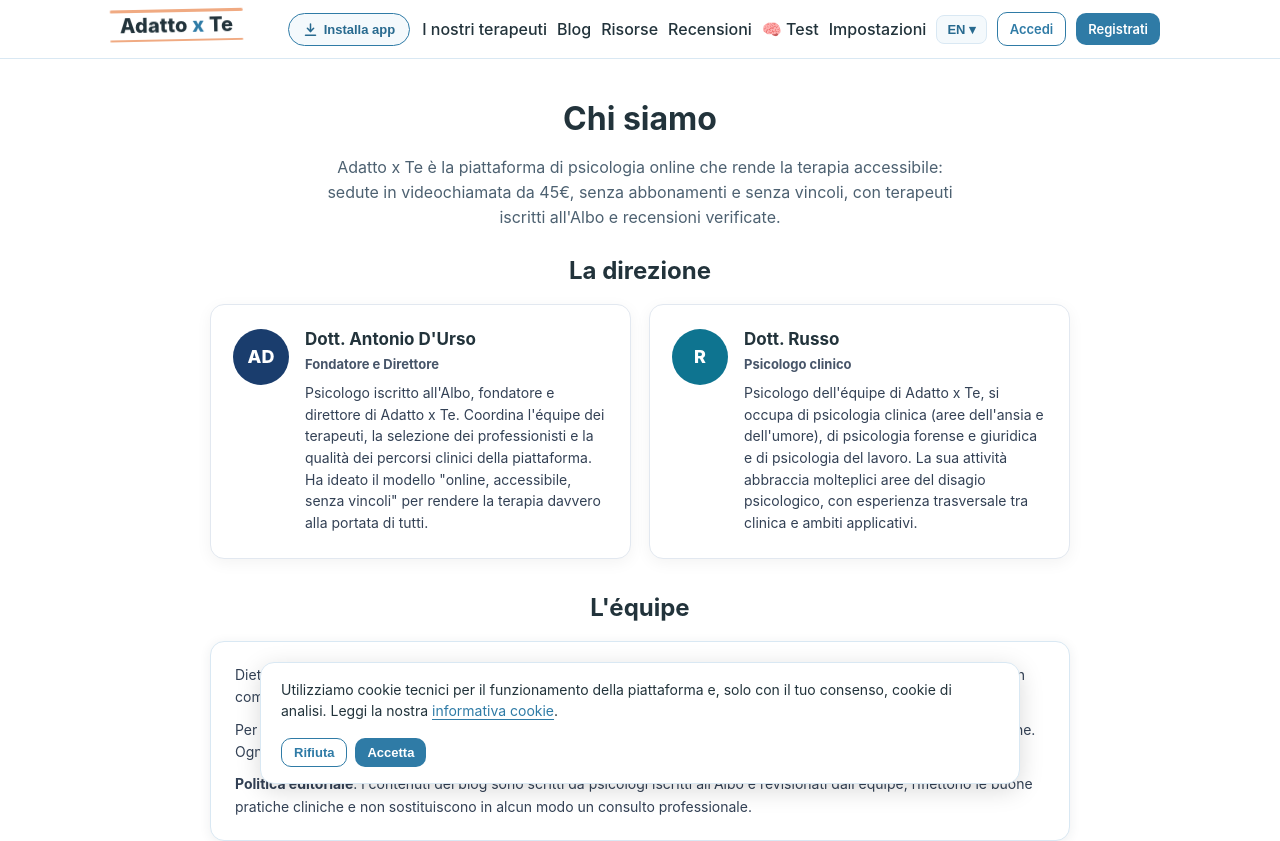
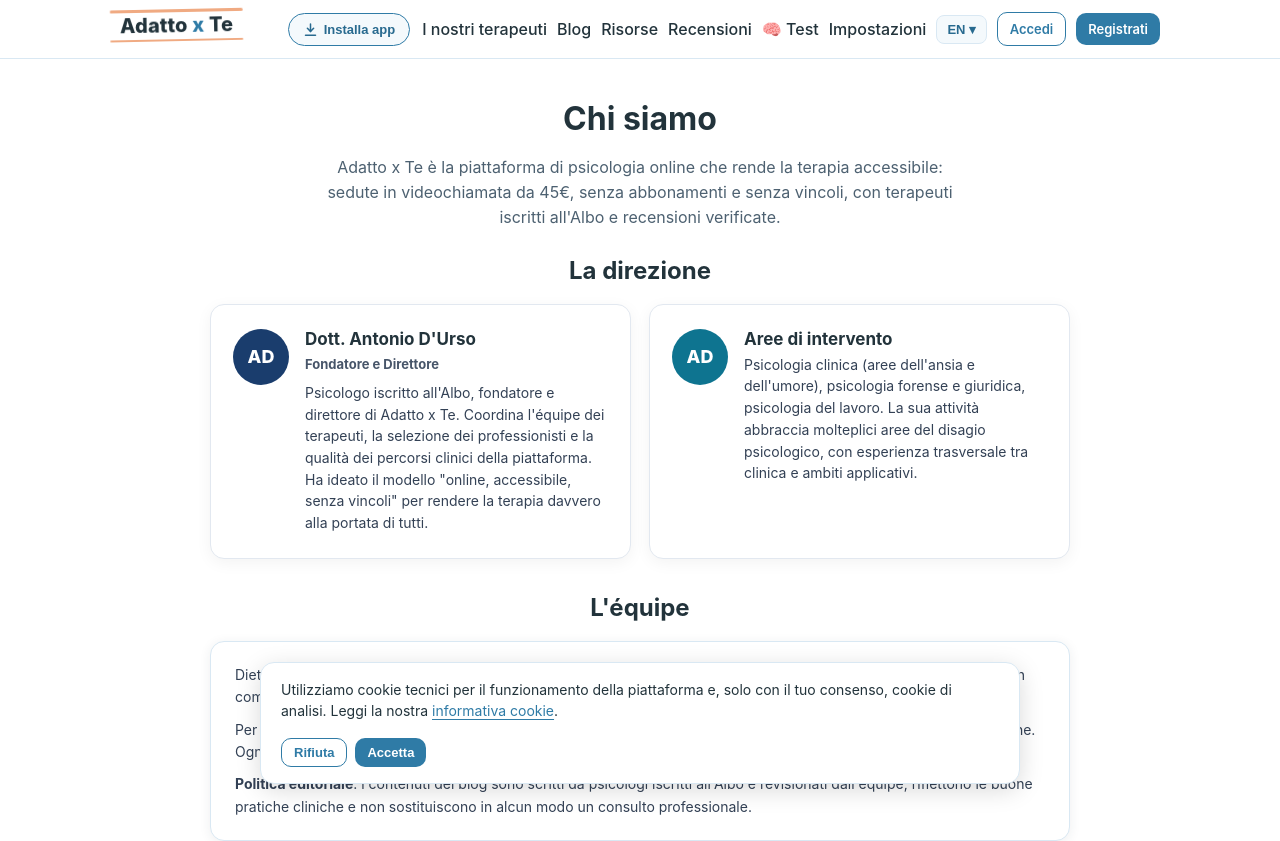
Before and after one commit to antonio-durso/adattoxte, a React (Vite) app in the folder frontend/: page /chi-siamo in a window 1280 px wide. Shown: the top 841 px of the page. Built offline with nearby package versions, Linux system fonts and the light colour scheme; no server answers.

Commit message:
chi siamo: unica direzione Dott. D'Urso con aree di intervento

```diff
--- a/frontend/src/pages/ChiSiamo.jsx
+++ b/frontend/src/pages/ChiSiamo.jsx
@@ -51,16 +51,14 @@ export default function ChiSiamo() {
           </div>
         </div>
 
-        <div className="card" style={cardStyle}>
-          <div style={avatarStyle('#0e7490')}>R</div>
+        <div className="card" style={{ ...cardStyle, maxWidth: 640, margin: '0 auto' }}>
+          <div style={avatarStyle('#0e7490')}>AD</div>
           <div>
-            <h3 style={{ margin: '0 0 4px', fontSize: 17 }}>Dott. Russo</h3>
-            <p style={{ margin: '0 0 8px', fontSize: 13, color: '#475569', fontWeight: 700 }}>Psicologo clinico</p>
+            <h3 style={{ margin: '0 0 4px', fontSize: 17 }}>Aree di intervento</h3>
             <p style={{ margin: 0, fontSize: 14, lineHeight: 1.55, color: '#334155' }}>
-              Psicologo dell'équipe di Adatto x Te, si occupa di psicologia clinica (aree
-              dell'ansia e dell'umore), di psicologia forense e giuridica e di psicologia
-              del lavoro. La sua attività abbraccia molteplici aree del disagio psicologico,
-              con esperienza trasversale tra clinica e ambiti applicativi.
+              Psicologia clinica (aree dell'ansia e dell'umore), psicologia forense e
+              giuridica, psicologia del lavoro. La sua attività abbraccia molteplici aree
+              del disagio psicologico, con esperienza trasversale tra clinica e ambiti applicativi.
             </p>
           </div>
         </div>
```
